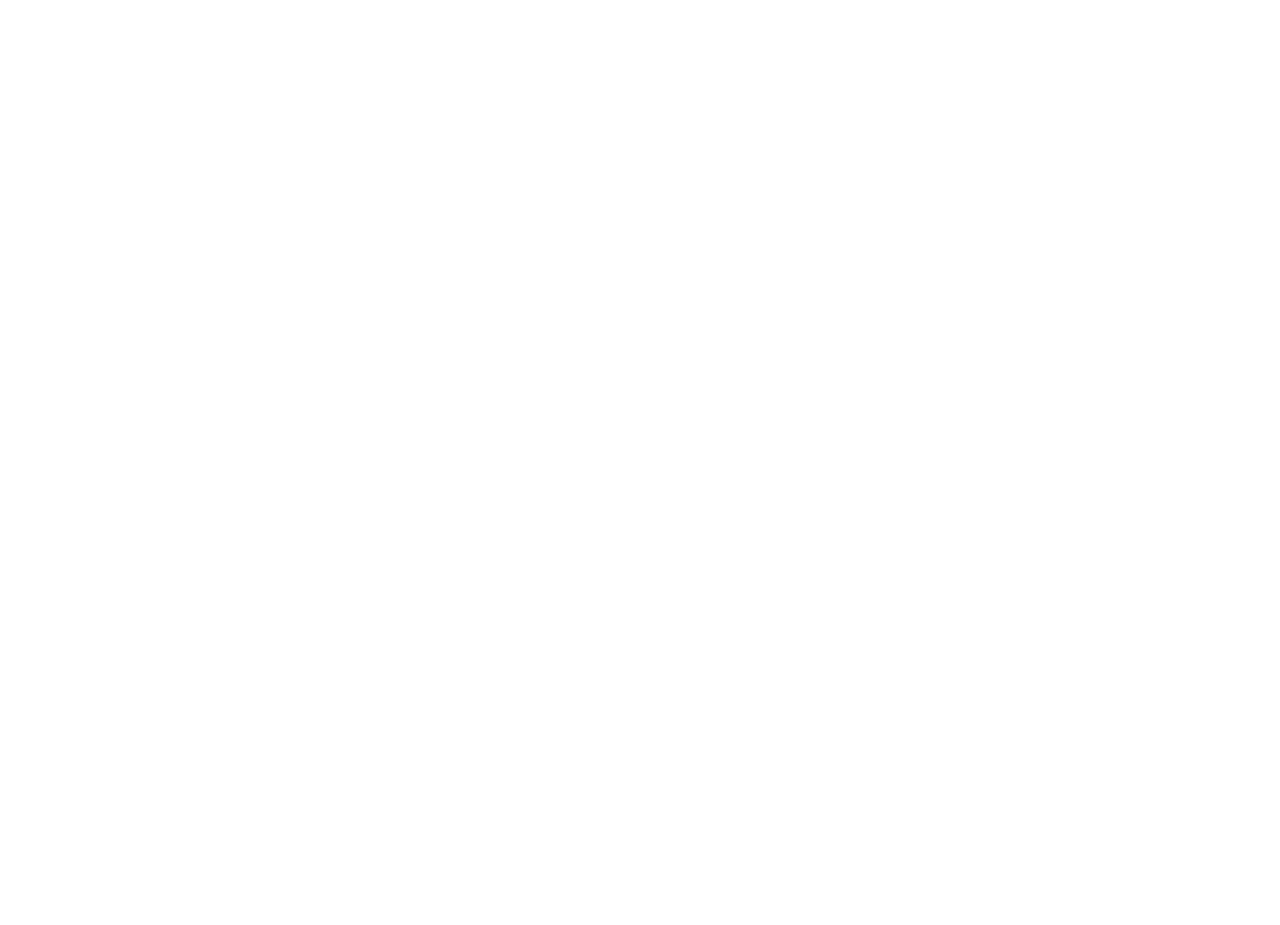
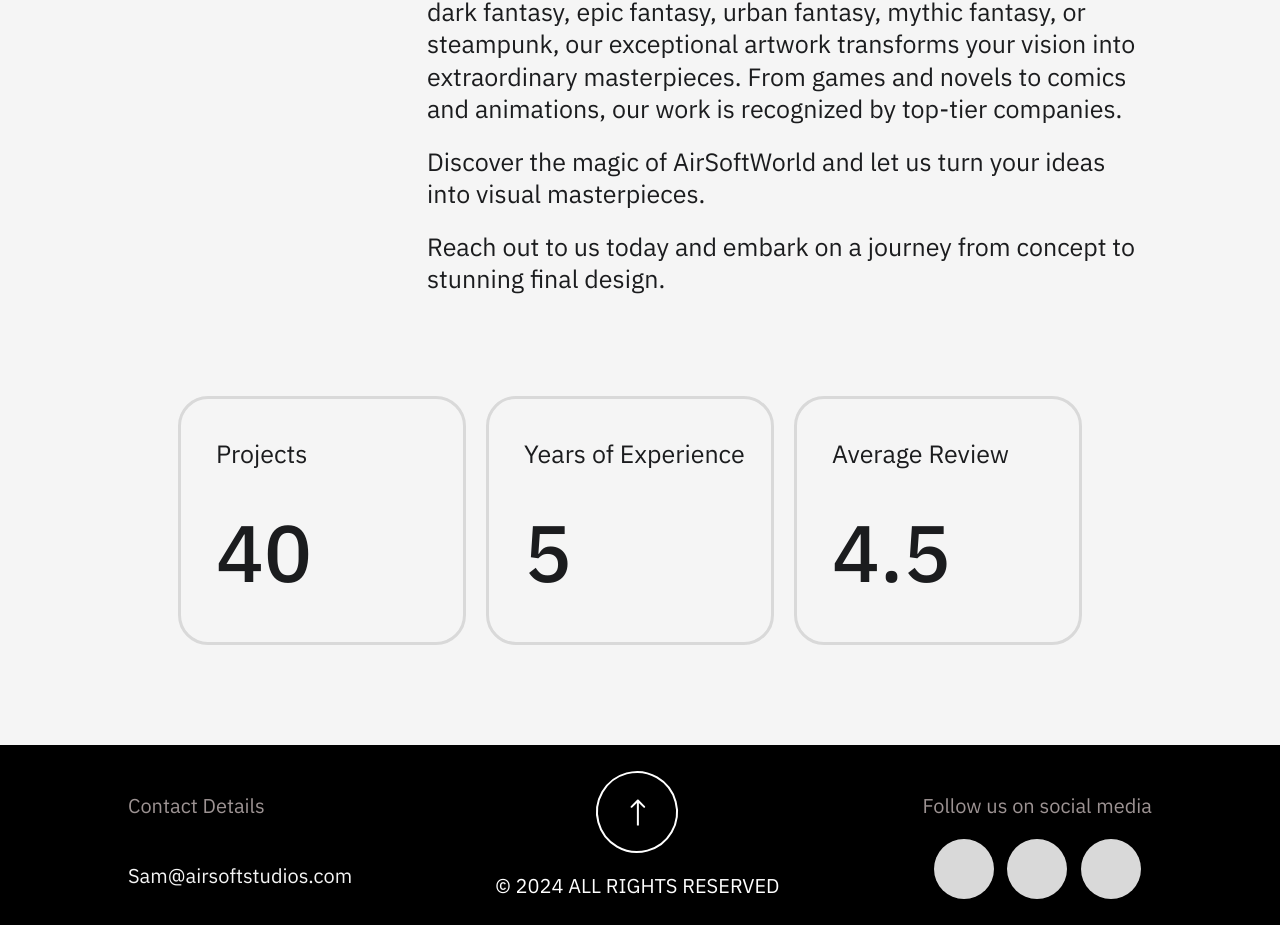
Before and after one commit to chayilDeborah/airsoft, a Next.js app: page /about in a window 1280 px wide. Before the commit this address had no page. Shown: the part 573-1498 px from the top of the page. Before the commit the page ends 800 px from the top, so only its background shows below. Built offline with nearby package versions, Linux system fonts and the light colour scheme.

Commit message:
feat: add react-swipeable

```diff
--- /dev/null
+++ b/app/about/page.tsx
@@ -0,0 +1,44 @@
+import React from 'react'
+import Navbar from '../components/Navbar'
+import Footer from '../components/Footer'
+
+const About = () => {
+    return (
+        <main className='flex justify-center bg-[#f5f5f5]  '>
+            <div className='w-full'>
+            <section className='w-full lg:max-w-[1450px] mx-auto mt-[50px] '>
+                <Navbar />
+                <section className='mt-[52px] '>
+                    <h1 className='text-[96px] leading-[124.8px] text-[#1B1C1E] w-[811px] mx-auto '><i className='font-light text-[#28292c]'>Story</i>  of the mythic dragons </h1>
+
+                    <div className='mt-[50px] flex justify-between w-[80%] mx-auto '>
+                        <h1 className='text-[30px] leading-[39px] text-[#1B1C1E] font-medium  '>Our Story</h1>
+                        <div className='text-[#1B1C1E] text-[25px] leading-[32.5px] w-[725px] '>
+                            <p>Welcome to AirSoftWorld, your premier destination for custom fantasy art. We specialize in crafting innovative and captivating designs that breathe life into your fantasy worlds. Whether it’s dark fantasy, epic fantasy, urban fantasy, mythic fantasy, or steampunk, our exceptional artwork transforms your vision into extraordinary masterpieces. From games and novels to comics and animations, our work is recognized by top-tier companies.</p>
+                            <p className='my-[20px]'>Discover the magic of AirSoftWorld and let us turn your ideas into visual masterpieces. </p>
+                            <p>Reach out to us today and embark on a journey from concept to stunning final design.</p>
+                        </div>
+                    </div>
+                    <div className='my-[100px] mx-auto grid grid-cols-3 lg:w-[924px] text-[#1B1C1E]'>
+                        <section className='w-[288px] rounded-[30px] border-[3px] border-[#D9D9D9] pt-[39px] pl-[35px] '>
+                            <h1 className='text-[25px] leading-[32.5px] '>Projects </h1>
+                            <h1 className='text-[80px] leading-[104px] font-medium mt-[30px] mb-[38px] '>40</h1>
+                        </section>
+                        <section className='w-[288px] rounded-[30px] border-[3px] border-[#D9D9D9] pt-[39px] pl-[35px] '>
+                            <h1 className='text-[25px] leading-[32.5px] '>Years of Experience  </h1>
+                            <h1 className='text-[80px] leading-[104px] font-medium mt-[30px] mb-[38px] '>5</h1>
+                        </section>
+                        <section className='w-[288px] rounded-[30px] border-[3px] border-[#D9D9D9] pt-[39px] pl-[35px] '>
+                            <h1 className='text-[25px] leading-[32.5px] '>Average Review </h1>
+                            <h1 className='text-[80px] leading-[104px] font-medium mt-[30px] mb-[38px] '>4.5</h1>
+                        </section>
+                    </div>
+                </section>
+            </section>
+            <Footer />
+            </div>
+        </main>
+    )
+}
+
+export default About
--- a/app/components/Footer.tsx
+++ b/app/components/Footer.tsx
@@ -9,7 +9,7 @@
                 <div className='w-[80%] flex justify-between mb-[26px] '>
                     <section className='mt-[48px] '>
                         <h2 className='text-[20px] leading-[26px] text-[#9D9393] mb-[44px] '>Contact Details</h2>
-                        <h1 className='text-[20px] leading-[26px] text-[#F5F5F5]'>Airsoftstudios01@gmail.com</h1>
+                        <h1 className='text-[20px] leading-[26px] text-[#F5F5F5]'>Sam@airsoftstudios.com </h1>
                     </section>
                     <section className='mt-[26px] '>
                         <div className='w-[82px] -rotate-[60deg] mx-auto mt-auto h-[82px] mb-[20px] rounded-[50%] border-[2px] flex justify-center border-[#FFFFFF] '>
--- a/app/globals.css
+++ b/app/globals.css
@@ -5,3 +5,26 @@
 body {
   background: #F5F5F5;
 }
+.carousel-container {
+  padding: 1rem;
+  background-color: #000; /* Example background color */
+}
+
+.image-wrapper {
+  position: relative;
+  width: 100%
+}
+
+.pagination-dot {
+  width: 40px;
+  height: 40px;
+  border-radius: 50%;
+  cursor: pointer;
+}
+.active-class {
+  border: 2px solid white;
+  width: 40px;
+  height: 40px;
+  border-radius: 50%;
+  cursor: pointer;
+}
```
Also changed, not shown: package.json (+5 -4 lines), 1 other file (tests, documents, lock files or other folders).
